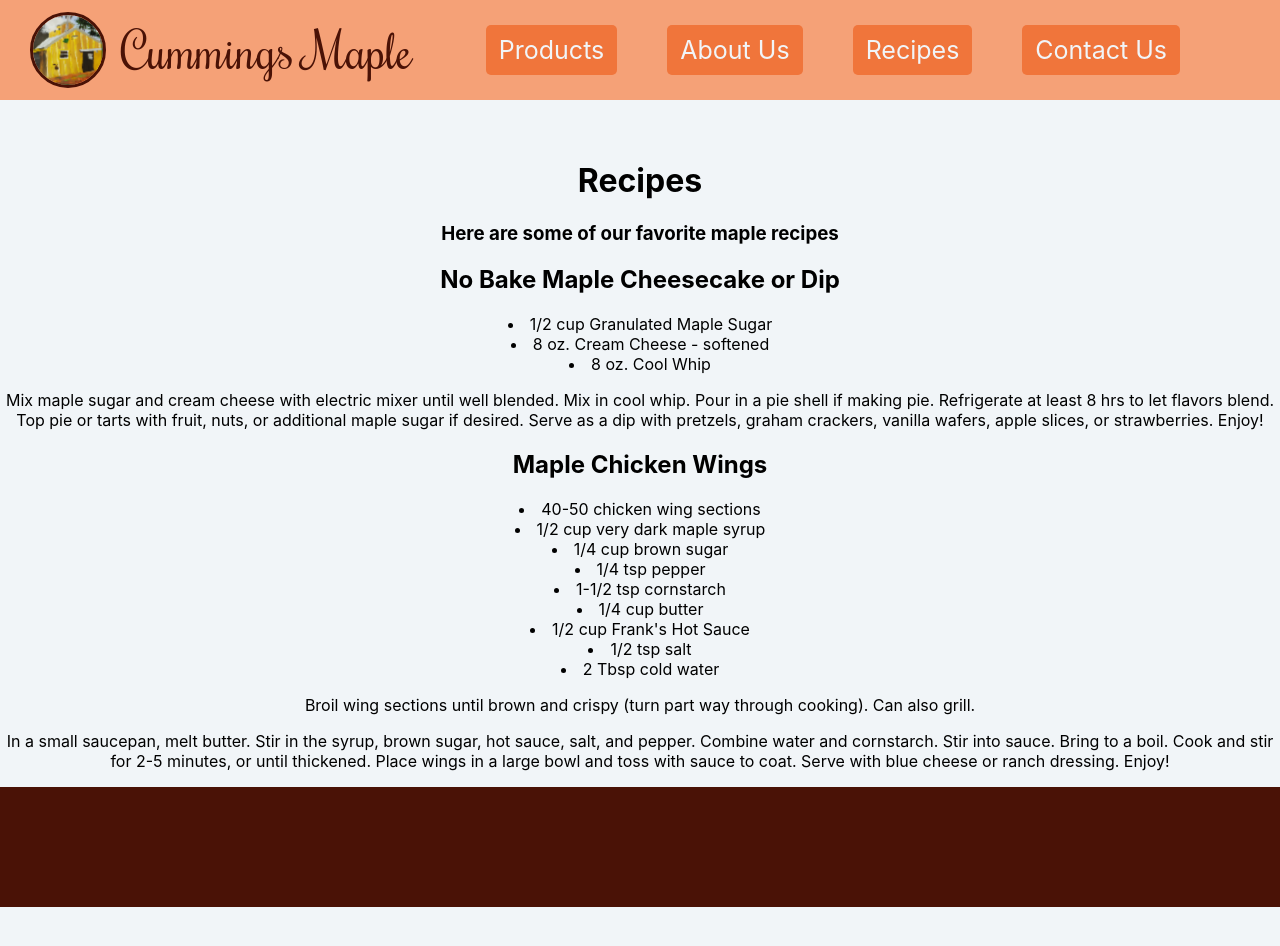
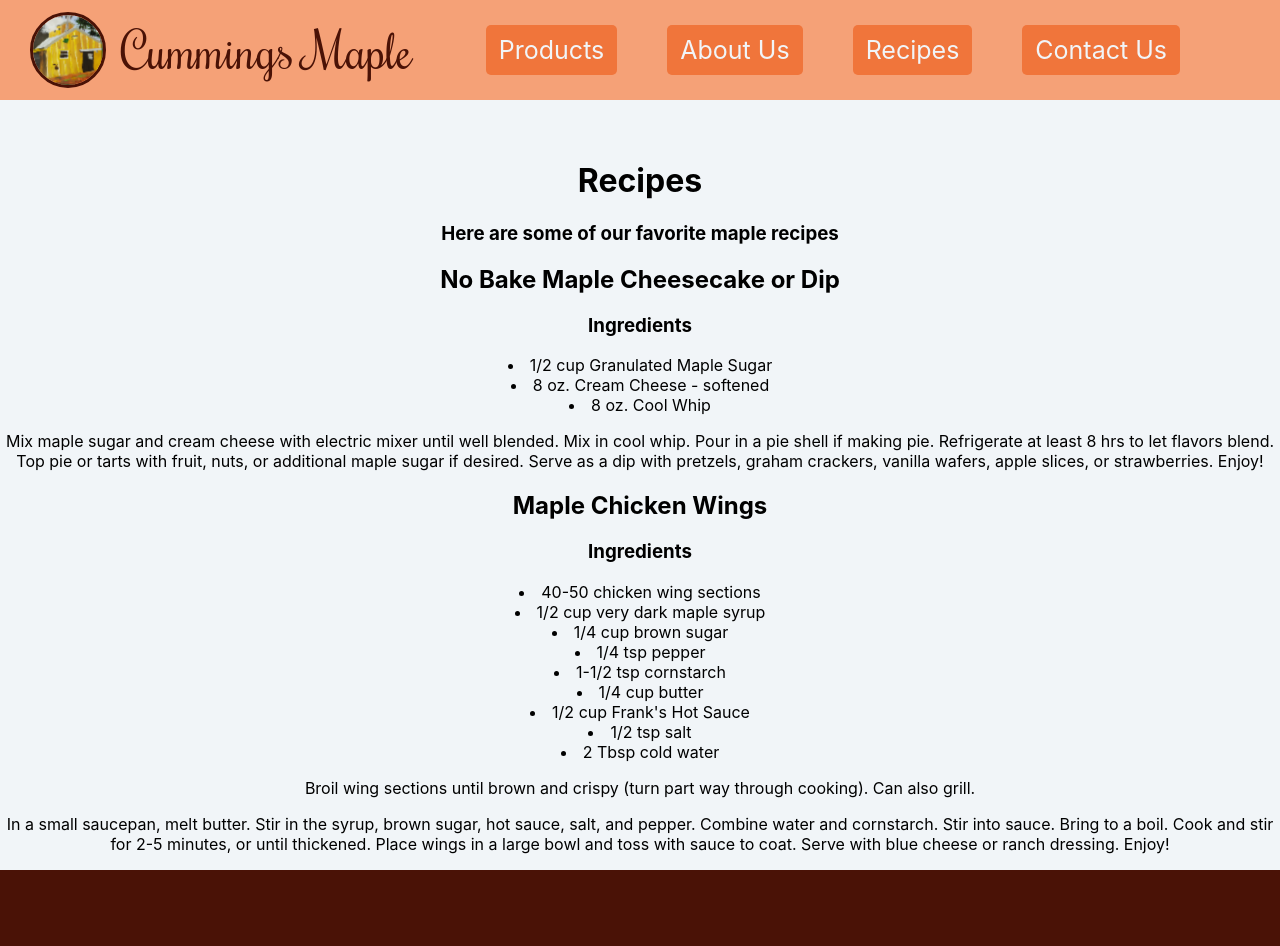
Before and after one commit to LaurenCummings/cummings-maple-vite, a React (Vite) app: page /cummings-maple-vite/Recipes in a window 1280 px wide. Shown: the top 946 px of the page. Before the commit the page ends 907 px from the top, so only its background shows below. Built offline with nearby package versions, Linux system fonts and the light colour scheme.

Commit message:
added label for ingredients

```diff
--- a/src/pages/RecipePage.jsx
+++ b/src/pages/RecipePage.jsx
@@ -11,6 +11,7 @@ function RecipePage() {
                     return (
                         <div key={recipe.id}>
                             <h2>{recipe.name}</h2>
+                            <h3>Ingredients</h3>
                             {
                                 recipe.ingredients.map((ingredient, index) => {
                                     return (<li key={index}>{ingredient}</li>)
```
